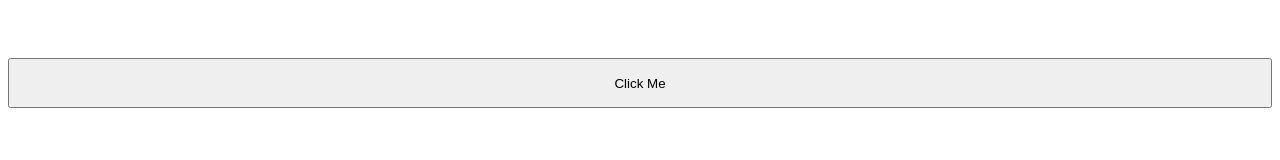
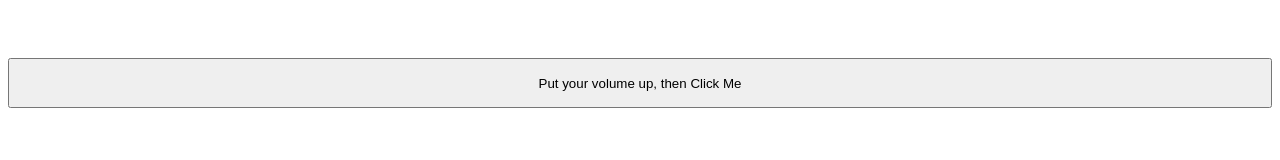
Before and after one commit to NotBobTheBuilder/swag, a plain HTML site: page index.html in a window 1280 px wide. Drawn offline with Linux system fonts and the light colour scheme.

Commit message:
Update index.html

```diff
--- a/index.html
+++ b/index.html
@@ -14,7 +14,7 @@
   </style>
 </head>
 <body>
-  <button id="b">Click Me</button>
+  <button id="b">Put your volume up, then Click Me</button>
   <audio id="a">
     <source src="/swag/banter.mp3">
   </audio>
```
